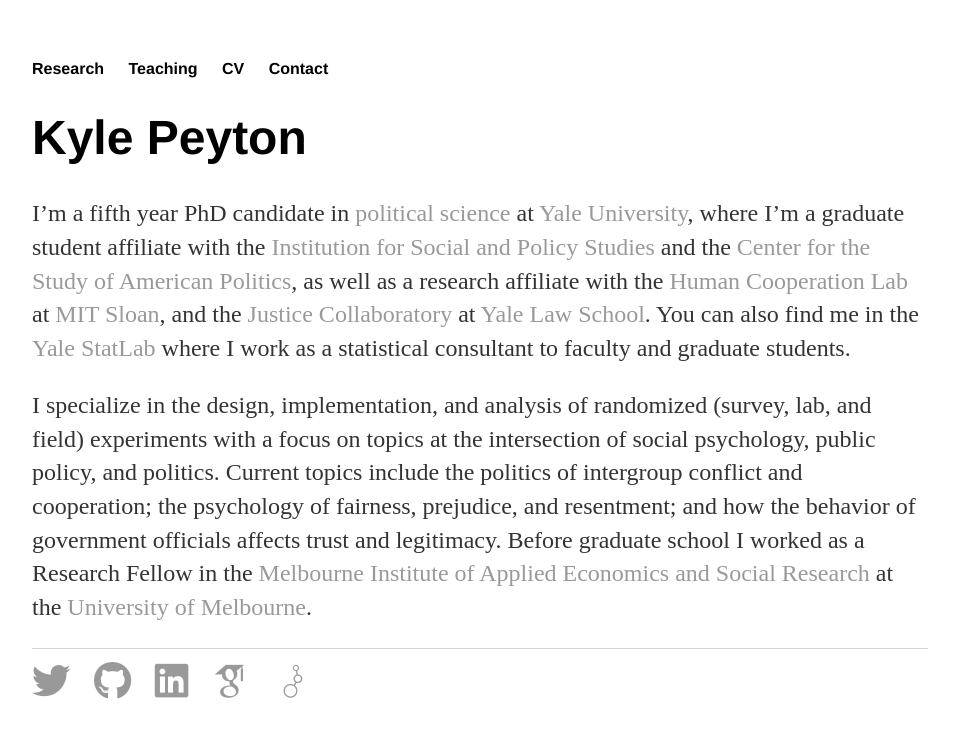
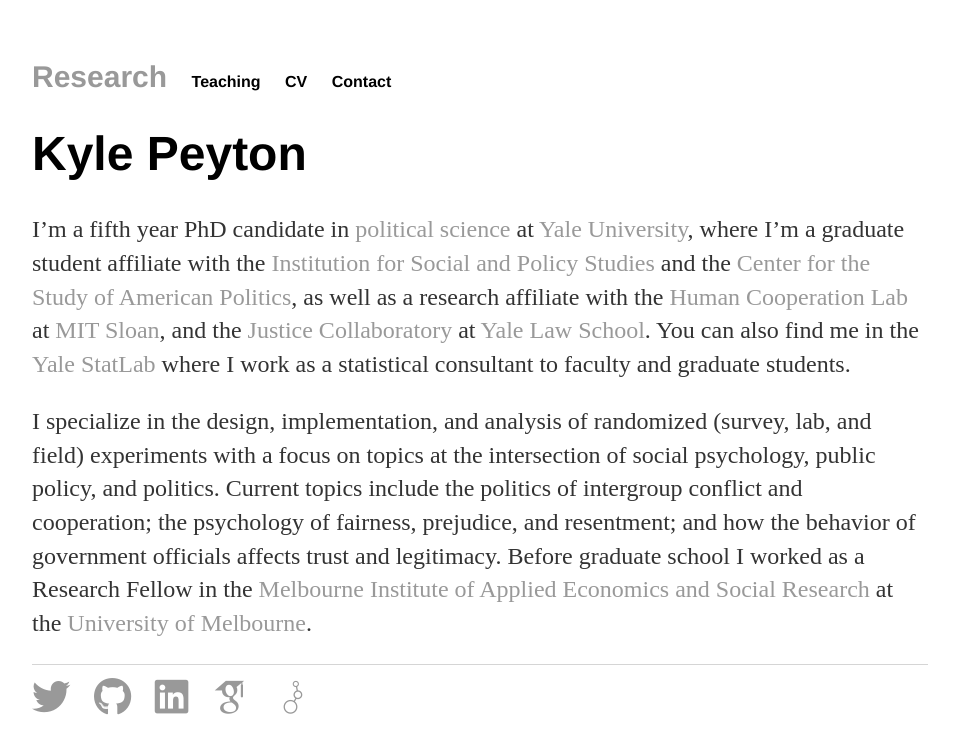
Before and after one commit to kylepeyton/kylepeyton.github.io, a Jekyll site: the page built from index.markdown, in a window 1280 px wide. Shown: the top 754 px of the page, without its empty margins (160-1119 px from the left). Built offline with Jekyll 4.4.1, drawn with Linux system fonts in a browser that asks for light colours; nearby versions of some CDN libraries; some web fonts are replaced.

Commit message:
Update design-kp.html

```diff
--- a/_layouts/design-kp.html
+++ b/_layouts/design-kp.html
@@ -12,7 +12,7 @@
 		<body>
 			<nav>
 	               	<ul>
-                          	<li><a href="/research"><font color="black">Research</font></a></li>
+                          	<li style="color:black;font-size:30px"><a href="/research">Research</font></a></li>
                           	<li><a href="/teaching"><font color="black">Teaching</font></a></li>
                           	<li><a href="https:/kylepeyton.github.io/assets/peyton_cv.pdf"><font color="black">CV</font></a></li>
         			<li><a href="/contact"><font color="black">Contact</font></a></li>
```
